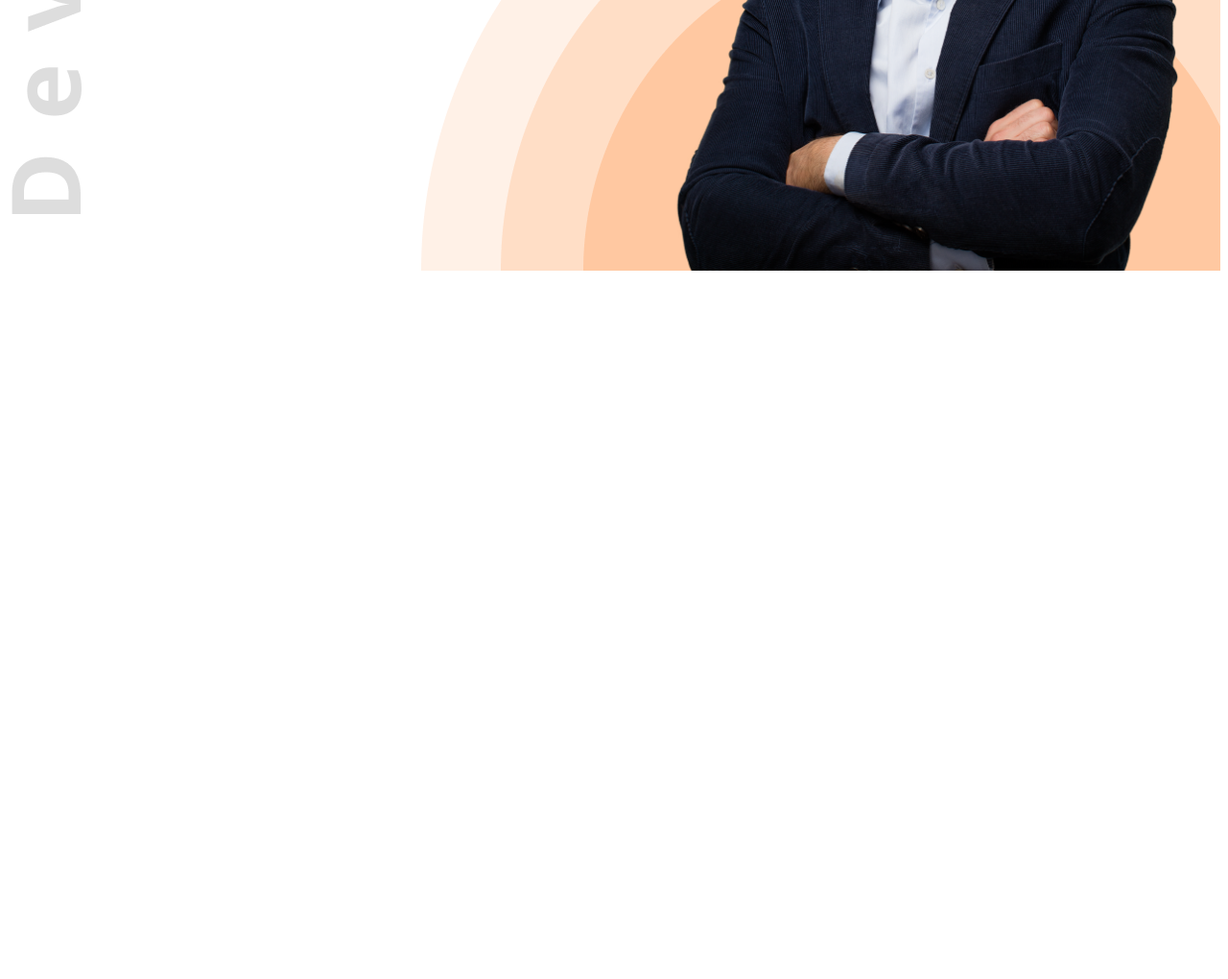
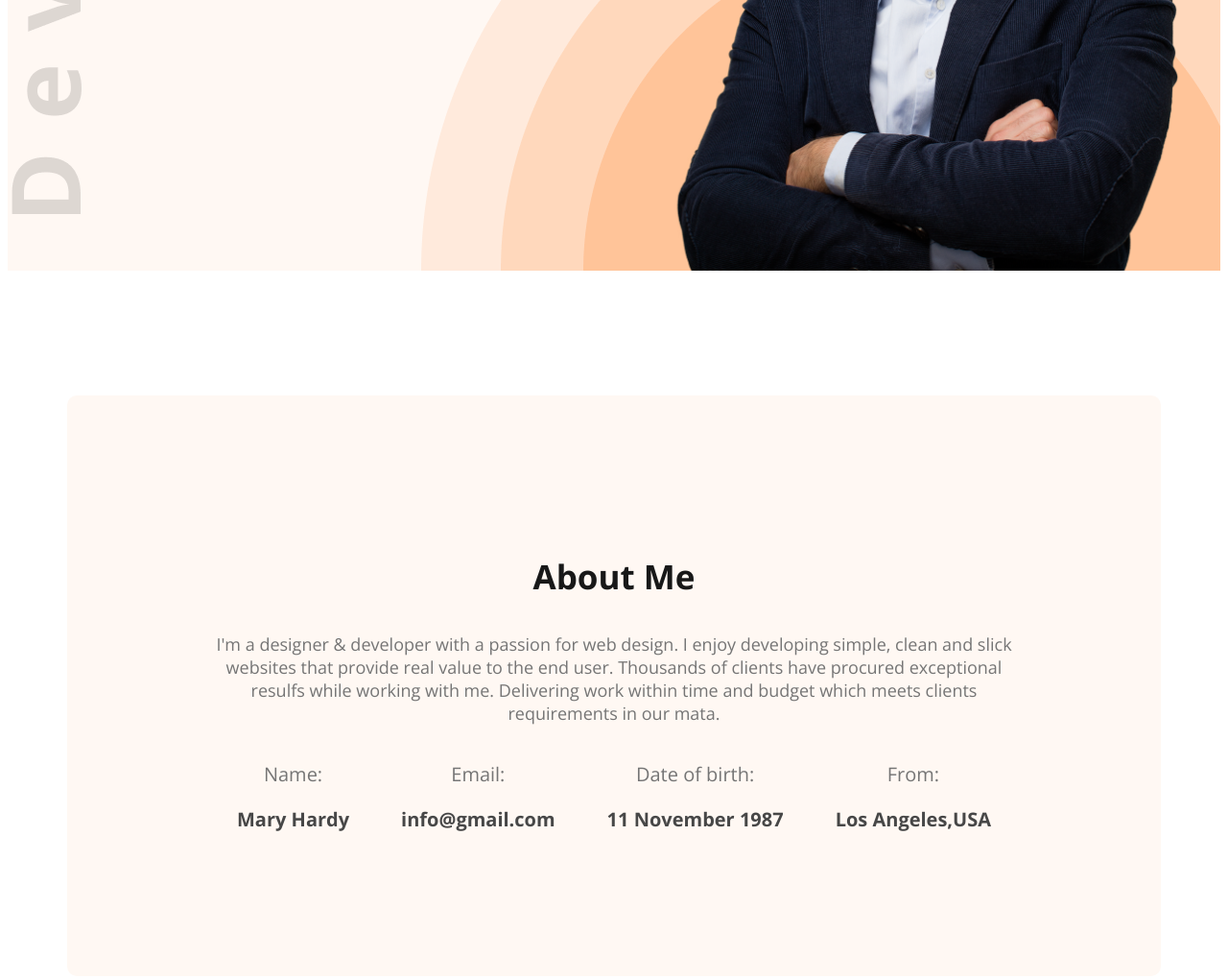
Before and after one commit to ayonkb-09/web-developer-portpofolio-simple-, a plain HTML site: page index.html in a window 1280 px wide. Shown: the part 548-1568 px from the top of the page at 96% size. Before the commit the page ends 838 px from the top, so only its background shows below. Drawn offline with nearby package versions, Linux system fonts and the light colour scheme.

Commit message:
update about section

```diff
--- a/index.html
+++ b/index.html
@@ -10,7 +10,7 @@
 <link href="https://fonts.googleapis.com/css2?family=Open+Sans:ital,wght@0,300..800;1,300..800&display=swap" rel="stylesheet">
 </head>
 <body class="open-sans-normal">
-    <header class="header">
+    <header class="header secondary-bg">
         <nav>
             <h3 class="nav-title">Ma<span class="text-primary">r</span>y</h3>
             <ul>
@@ -31,7 +31,28 @@
         </div>
     </header>
     <main>
-
+<section class="about secondary-bg">
+        <h3 class="section-title">About Me</h3>
+        <p class="section-description">I'm a designer & developer with a passion for web design. I enjoy developing simple, clean and slick websites that provide real value to the end user. Thousands of clients have procured exceptional resulfs while working with me. Delivering work within time and budget which meets clients requirements in our mata.</p>
+    <div class="about-items">
+        <div class="about-item">
+            <p class="item-title">Name:</p>
+            <p class="item-description">Mary Hardy</p>
+        </div>
+        <div class="about-item">
+            <p class="item-title">Email:</p>
+            <p class="item-description">info@gmail.com</p>
+        </div>
+        <div class="about-item">
+            <p class="item-title">Date of birth:</p>
+            <p class="item-description">11 November 1987</p>
+        </div>
+        <div class="about-item">
+            <p class="item-title">From:</p>
+            <p class="item-description">Los Angeles,USA</p>
+        </div>
+    </div>
+</section>
     </main>
     <footer>
 
--- a/style.css
+++ b/style.css
@@ -63,3 +63,40 @@ nav li a{
     background-repeat: no-repeat;
     background-position: top left,bottom right;
 }
+.section-title{
+    font-size: 35px;
+    font-weight: bold;
+    color: #181818;
+}
+.section-description{
+    font-size: 18px;
+    font-weight: 400;
+    color: #757575;
+}
+.secondary-bg{
+    background-color: #fff8f3;
+}
+main{
+    margin: 0px auto;
+    max-width: 1140px;
+}
+.about{
+    border-radius: 10px;
+    padding: 130px 150px;
+    margin-top: 130px;
+    text-align: center;
+}
+.about-items{
+    display: flex;
+    justify-content: space-around;
+}
+.item-title{
+    color: #757575;
+    font-size: 20px;
+    font-weight: 400;
+}
+.item-description{
+    font-size:20px ;
+    color:#474747 ;
+    font-weight: bold;
+}
```
